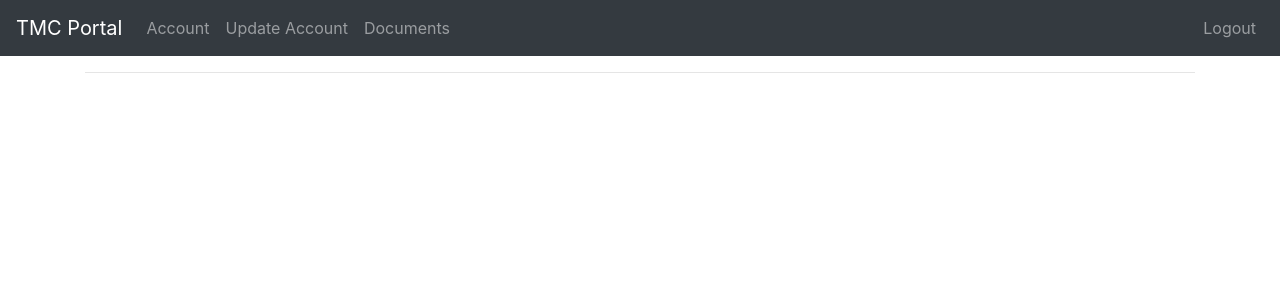
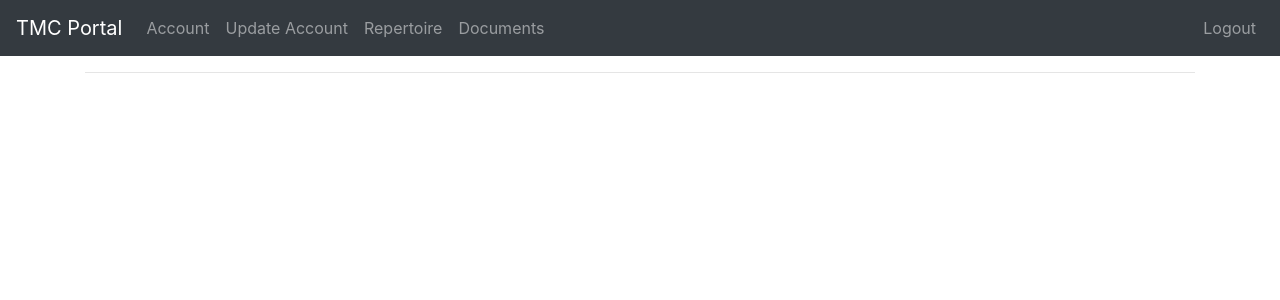
Before and after one commit to sacovo/tmc-portal, a Django app: template tmc/templates/profile_base.html in a window 1280 px wide. Shown: the top 300 px of the page. Run offline with Django 4.2, Linux system fonts and the light colour scheme; the template is opened without the code that fills it, so the values that code supplies are empty; some libraries are stand-ins or nearby versions.

Commit message:
Uncomment 'Repertoire' navigation item

```diff
--- a/tmc/templates/profile_base.html
+++ b/tmc/templates/profile_base.html
@@ -22,9 +22,9 @@
                     <a class="nav-link"
                        href="{% url 'tmc:inscription_update' instance.pk %}">{% trans "Update Account" %}</a>
                 </li>
-                <!-- <li class="nav-item"> -->
-                <!--     <a class="nav-link" href="{% url 'tmc:setlist' instance.pk %}">{% trans "Repertoire" %}</a> -->
-                <!-- </li> -->
+                <li class="nav-item">
+                    <a class="nav-link" href="{% url 'tmc:setlist' instance.pk %}">{% trans "Repertoire" %}</a>
+                </li>
 
                 <li class="nav-item">
                     <a class="nav-link" href="{% url 'tmc:documents' instance.pk %}">{% trans "Documents" %}</a>
```
